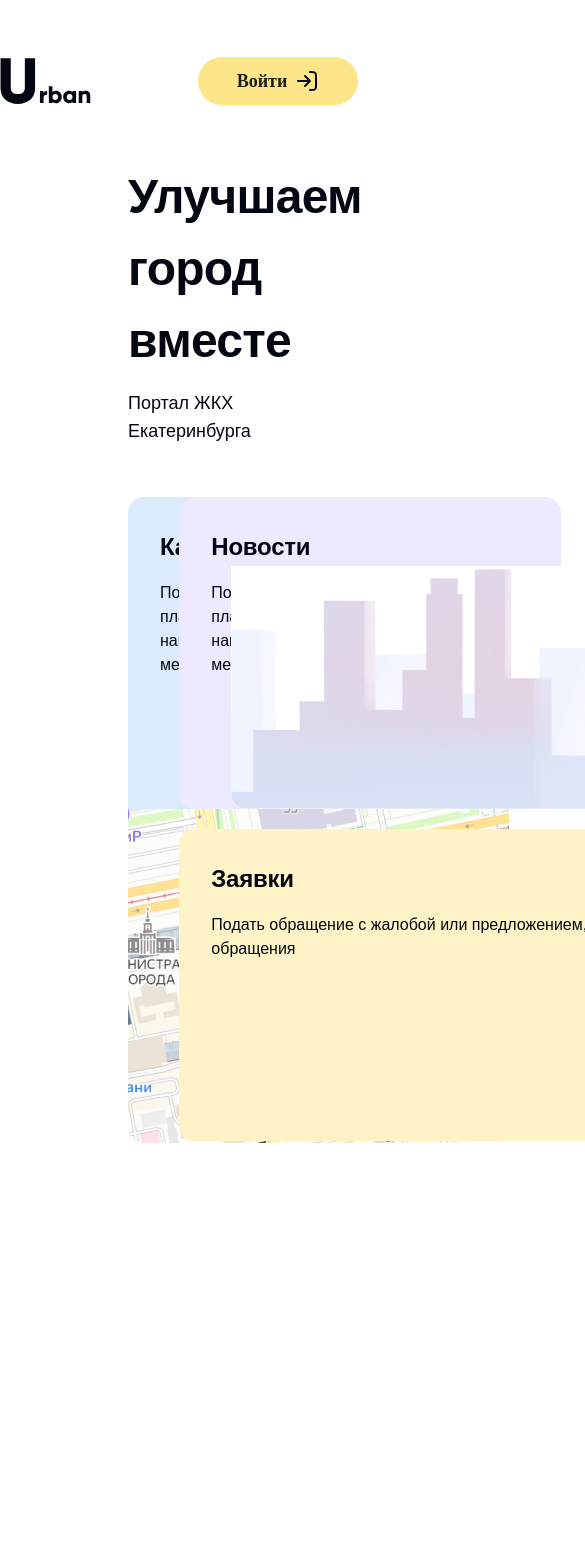
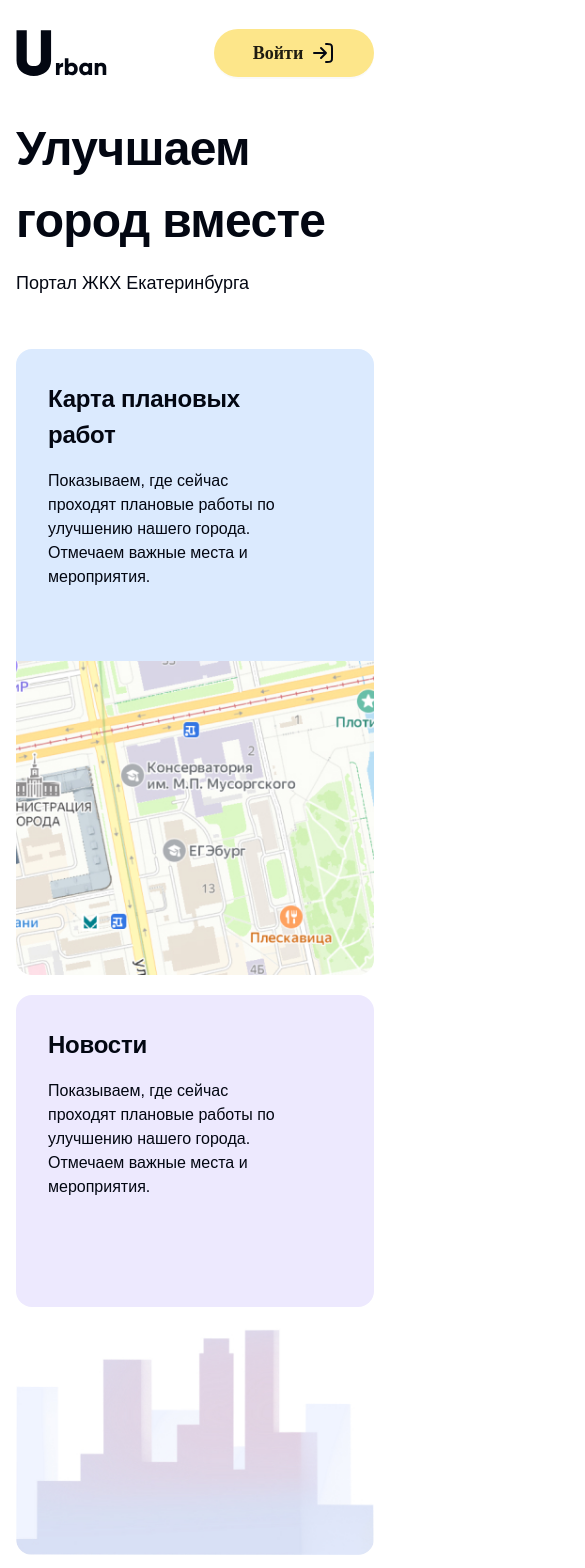
Before and after one commit to Urban-Utopia-2024/frontend, a React (Vite) app: page / in a window 390 px wide. Shown: the top 1568 px of the page, 585 px wide, since content can reach past the window. Before the commit the page ends 1241 px from the top, so only its background shows below. Built offline with nearby package versions, Linux system fonts and the light colour scheme; a web font is replaced by a local one.

Commit message:
Добавил адаптацию для Главной и ссылку для лого в шапке

```diff
--- a/src/components/ui/Header.tsx
+++ b/src/components/ui/Header.tsx
@@ -1,12 +1,15 @@
 import { Button } from 'antd';
 import Logo from '../../assets/icons/Logo';
 import LoginIcon from '../../assets/icons/LoginIcon';
+import { Link } from 'react-router-dom';
 
 function Header() {
   return (
-    <header className="mx-auto my-11 flex max-w-[90rem] items-center justify-between text-3xl">
-      <Logo />
-      <Button className="mx-8  my-[12.5px] flex h-12 w-40 items-center justify-center gap-2 rounded-full border-none bg-amber-200 text-lg font-bold hover:text-gray-950">
+    <header className="mx-4 my-4 flex max-w-[90rem] items-center justify-between text-3xl md:my-11 xl:mx-auto">
+      <Link to="/">
+        <Logo />
+      </Link>
+      <Button className="my-[12.5px] flex h-12 w-40 items-center justify-center gap-2 rounded-full border-none bg-amber-200 text-lg font-bold hover:text-gray-950 md:mx-8">
         Войти
         <LoginIcon />
       </Button>
--- a/src/pages/MainPage.tsx
+++ b/src/pages/MainPage.tsx
@@ -4,10 +4,12 @@ import skyscrapers from '../assets/images/skyscrapers.jpg';
 function MainPage() {
   return (
     <div className="mx-auto my-0 max-w-[90rem]">
-      <h1 className="mx-32 mb-3 mt-6">Улучшаем город вместе</h1>
-      <p className="mx-32 mb-[52px] text-lg">Портал ЖКХ Екатеринбурга</p>
-      <div className="mx-32 mb-[100px] grid max-w-[74rem] grid-cols-3 gap-5">
-        <div className="row-span-2 h-[644px] w-[381px] rounded-2xl">
+      <h1 className="mx-4 mb-3 mt-6 md:mx-32">Улучшаем город вместе</h1>
+      <p className="mx-4 mb-[52px] text-lg md:mx-32">
+        Портал ЖКХ Екатеринбурга
+      </p>
+      <div className="mx-4 mb-[100px] grid max-w-[74rem] grid-cols-1 gap-5 md:mx-32 md:grid-cols-2 xl:grid-cols-3">
+        <div className="row-span-2 rounded-2xl xl:h-[644px]">
           <div className=" h-[312px] rounded-t-2xl bg-blue-100 pl-8 pr-[83px] pt-8">
             <h3 className="mb-4">Карта плановых работ</h3>
             <p>
@@ -16,26 +18,26 @@ function MainPage() {
             </p>
           </div>
           <img
-            className="rounded-b-2xl"
+            className="w-full rounded-b-2xl"
             src={map}
             alt="Карта Екатеринбурга"
           ></img>
         </div>
-        <div className="h-[312px] w-[382px] rounded-2xl bg-violet-100 pl-8 pr-[83px] pt-8">
+        <div className="h-[312px] rounded-2xl bg-violet-100 pl-8 pr-[83px] pt-8">
           <h3 className="mb-4">Новости</h3>
           <p>
             Показываем, где сейчас проходят плановые работы по улучшению нашего
             города. Отмечаем важные места и мероприятия.
           </p>
         </div>
-        <div className="flex h-[312px] w-[381px] items-end">
+        <div className="flex items-end xl:h-[312px]">
           <img
-            className="rounded-b-2xl"
+            className="h-full w-full rounded-b-2xl"
             src={skyscrapers}
             alt="Изображение небоскребов"
           ></img>
         </div>
-        <div className="col-span-2 h-[312px] w-[783px] rounded-2xl bg-amber-100 py-8 pl-8">
+        <div className="h-[312px] rounded-2xl bg-amber-100 py-8 pl-8 md:col-span-2">
           <h3 className="mb-4">Заявки</h3>
           <p>
             Подать обращение с жалобой или предложением, история заявок,
```
